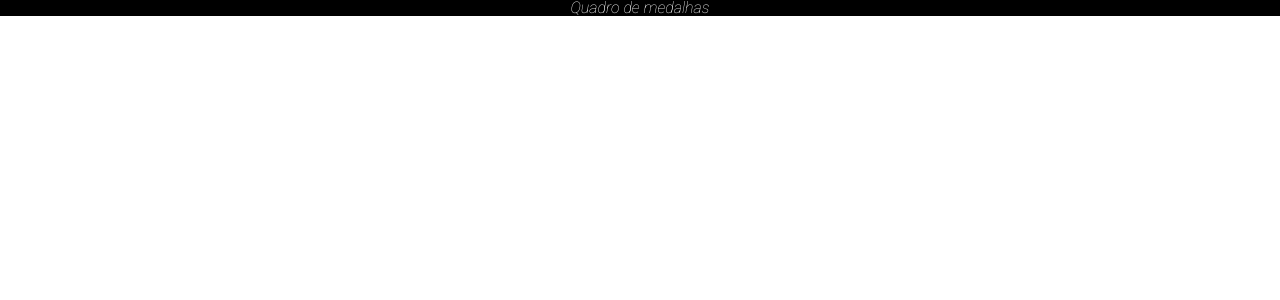
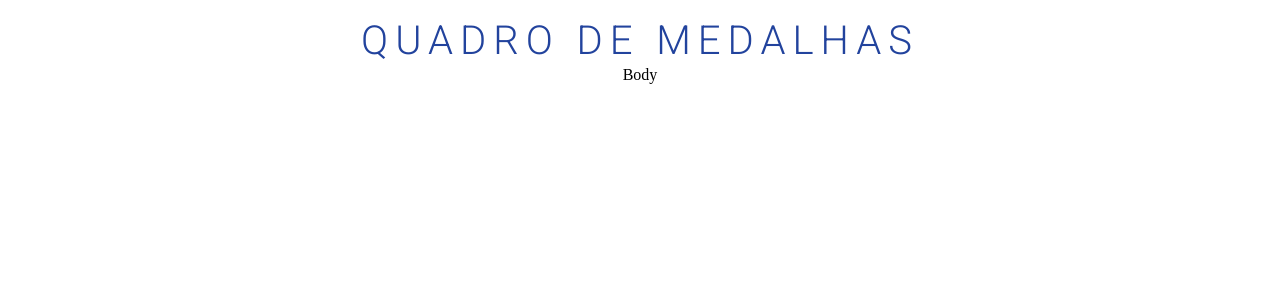
Before and after one commit to Marcuspo/test-btime, a React (Create React App) app: page / in a window 1280 px wide. Shown: the top 300 px of the page. Built offline with nearby package versions, Linux system fonts and the light colour scheme.

Commit message:
finalização do componente topo.js

```diff
--- a/public/index.html
+++ b/public/index.html
@@ -4,7 +4,7 @@
     <meta charset="utf-8" />
     <link rel="preconnect" href="https://fonts.googleapis.com">
     <link rel="preconnect" href="https://fonts.gstatic.com" crossorigin>
-    <link href="https://fonts.googleapis.com/css2?family=Roboto:ital,wght@1,100&display=swap" rel="stylesheet">
+    <link href="https://fonts.googleapis.com/css2?family=Roboto:ital,wght@0,100;0,300;0,400;1,100;1,300;1,400&display=swap" rel="stylesheet">
     <meta name="viewport" content="width=device-width, initial-scale=1" />
     <meta name="theme-color" content="#000000" />
     <meta
--- a/src/App.js
+++ b/src/App.js
@@ -1,3 +1,4 @@
+import Body from "./components/Body/Body"
 import Topo from "./components/Topo/Topo"
 
 import { Container } from "./styles"
@@ -6,6 +7,7 @@ function App() {
   return (
     <Container>
       <Topo />
+      <Body />
     </Container>
   )
 }
--- a/src/components/Body/Body.js
+++ b/src/components/Body/Body.js
@@ -0,0 +1,5 @@
+function Body() {
+  return <h1>Body</h1>
+}
+
+export default Body
--- a/src/components/Topo/styles.js
+++ b/src/components/Topo/styles.js
@@ -1,6 +1,12 @@
 import styled from "styled-components"
 
 export const TopoBar = styled.div`
+  padding-top: 15px;
   font-family: "Roboto";
-  color: white;
+  color: #22439d;
+  font-size: 40px;
+  letter-spacing: 7px;
+  line-height: 52px;
+  text-transform: uppercase;
+  font-weight: 300;
 `
--- a/src/styles.js
+++ b/src/styles.js
@@ -5,5 +5,4 @@ export const Container = styled.div`
   align-items: center;
   justify-content: center;
   flex-direction: column;
-  background: black;
 `
```
